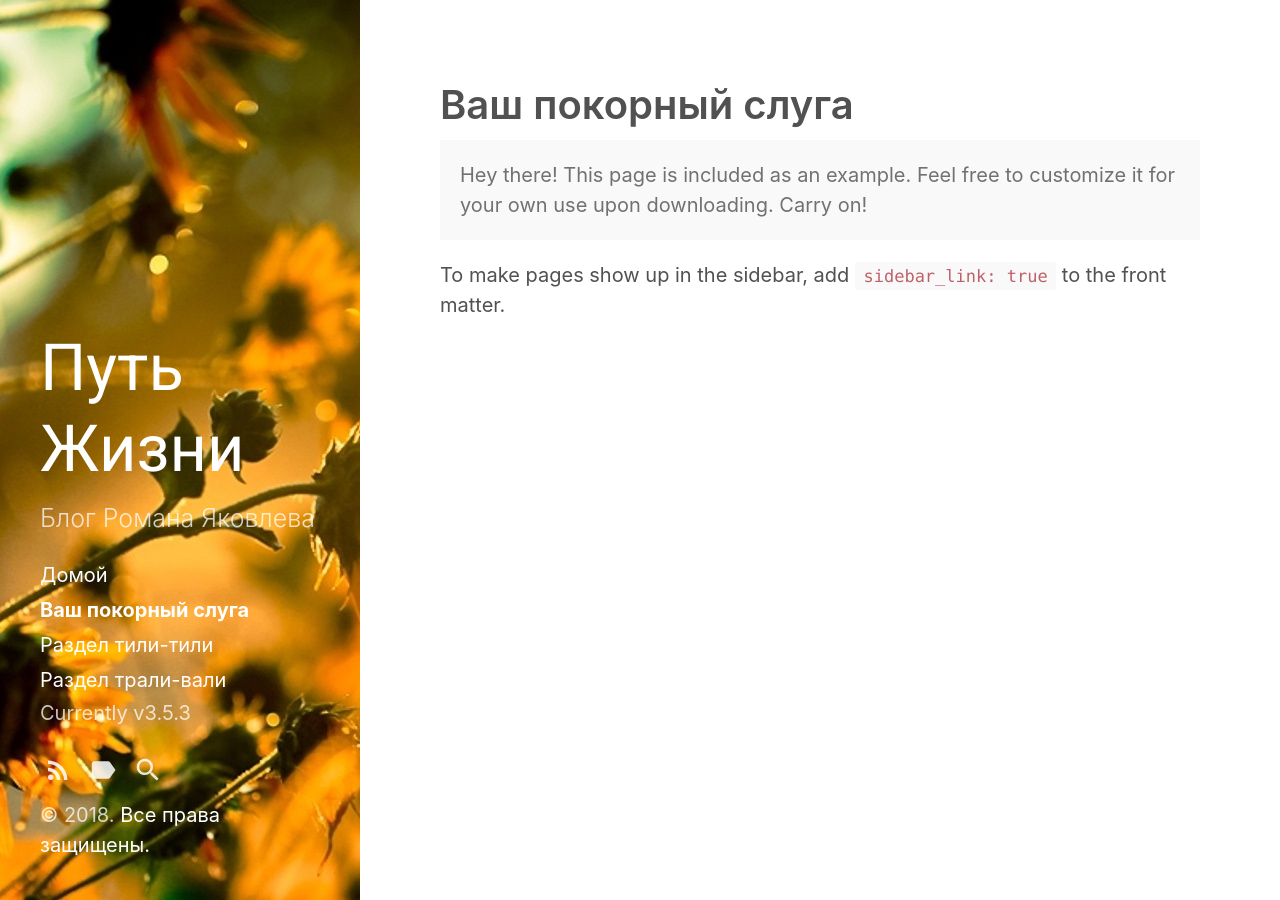
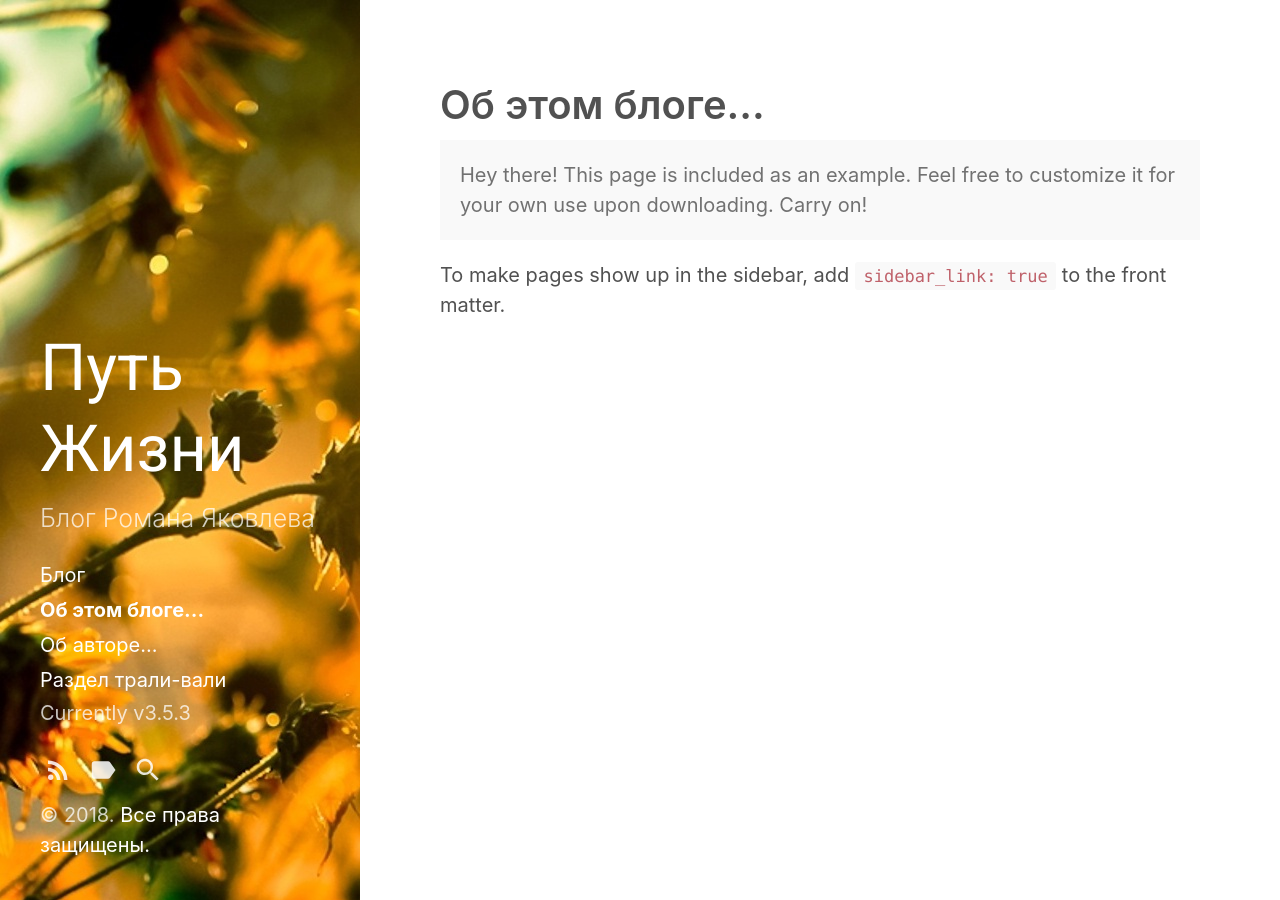
Before and after one commit to ramanyakovlev/ramanyakovlev.github.io, a Jekyll site: the page built from about.md, in a window 1280 px wide. Built offline with Jekyll 4.4.1, drawn with Linux system fonts in a browser that asks for light colours.

Commit message:
wsedvedrfvbf

```diff
--- a/_includes/sidebar-nav-links.html
+++ b/_includes/sidebar-nav-links.html
@@ -1,7 +1,7 @@
 <nav id="sidebar-nav-links">
   {% if site.sidebar_home_link %}
     <a class="home-link {% if page.url == '/' %} active{% endif %}"
-        href="{{ site.baseurl }}/">Домой</a>
+        href="{{ site.baseurl }}/">Блог</a>
   {% endif %}
   {% if site.sidebar_blog_link %}
     <a class="page-link {% if page.url == site.sidebar_blog_link %} active{% endif %}"
--- a/about.md
+++ b/about.md
@@ -1,6 +1,6 @@
 ---
 layout: page
-title: Ваш покорный слуга
+title: Об этом блоге...
 sidebar_link: true
 ---
 
--- a/category/edge-case.md
+++ b/category/edge-case.md
@@ -1,6 +1,6 @@
 ---
 layout: category
-title: Раздел тили-тили
+title: Об авторе...
 ---
 
 Sample category page. You need to create a page for each category.
```
Also changed, not shown: favicon.ico, favicon.png.
